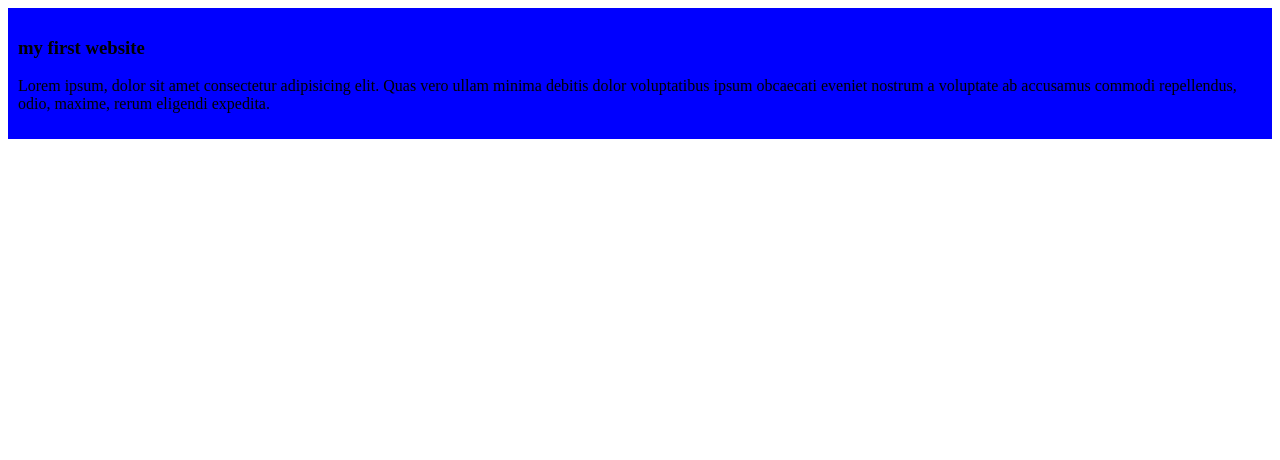
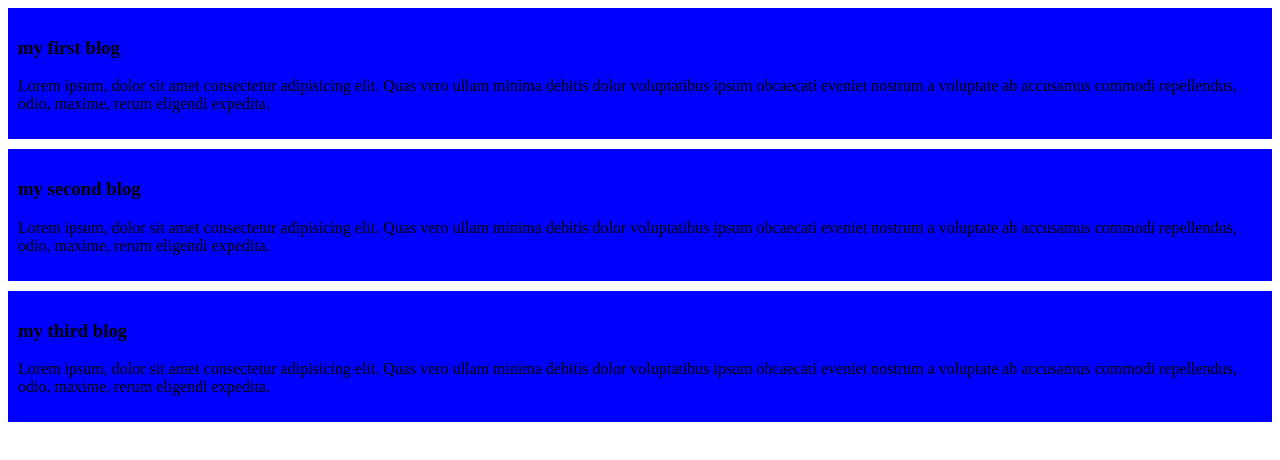
Before and after one commit to njnnila/my-simple-website, a plain HTML site: page index.html in a window 1280 px wide. Drawn offline with Linux system fonts and the light colour scheme.

Commit message:
added the second and the third blog

```diff
--- a/index.html
+++ b/index.html
@@ -9,7 +9,15 @@
 </head>
 <body>
     <div>
-        <h3>my first website</h3>
+        <h3>my first blog</h3>
+        <p>Lorem ipsum, dolor sit amet consectetur adipisicing elit. Quas vero ullam minima debitis dolor voluptatibus ipsum obcaecati eveniet nostrum a voluptate ab accusamus commodi repellendus, odio, maxime, rerum eligendi expedita.</p>
+    </div>
+    <div>
+        <h3>my second blog</h3>
+        <p>Lorem ipsum, dolor sit amet consectetur adipisicing elit. Quas vero ullam minima debitis dolor voluptatibus ipsum obcaecati eveniet nostrum a voluptate ab accusamus commodi repellendus, odio, maxime, rerum eligendi expedita.</p>
+    </div>
+    <div>
+        <h3>my third blog</h3>
         <p>Lorem ipsum, dolor sit amet consectetur adipisicing elit. Quas vero ullam minima debitis dolor voluptatibus ipsum obcaecati eveniet nostrum a voluptate ab accusamus commodi repellendus, odio, maxime, rerum eligendi expedita.</p>
     </div>
 </body>
--- a/styles/blog.css
+++ b/styles/blog.css
@@ -1,4 +1,5 @@
 div{
     background-color: blue;
     padding: 10px;
+    margin-bottom: 10px;
 }
```
